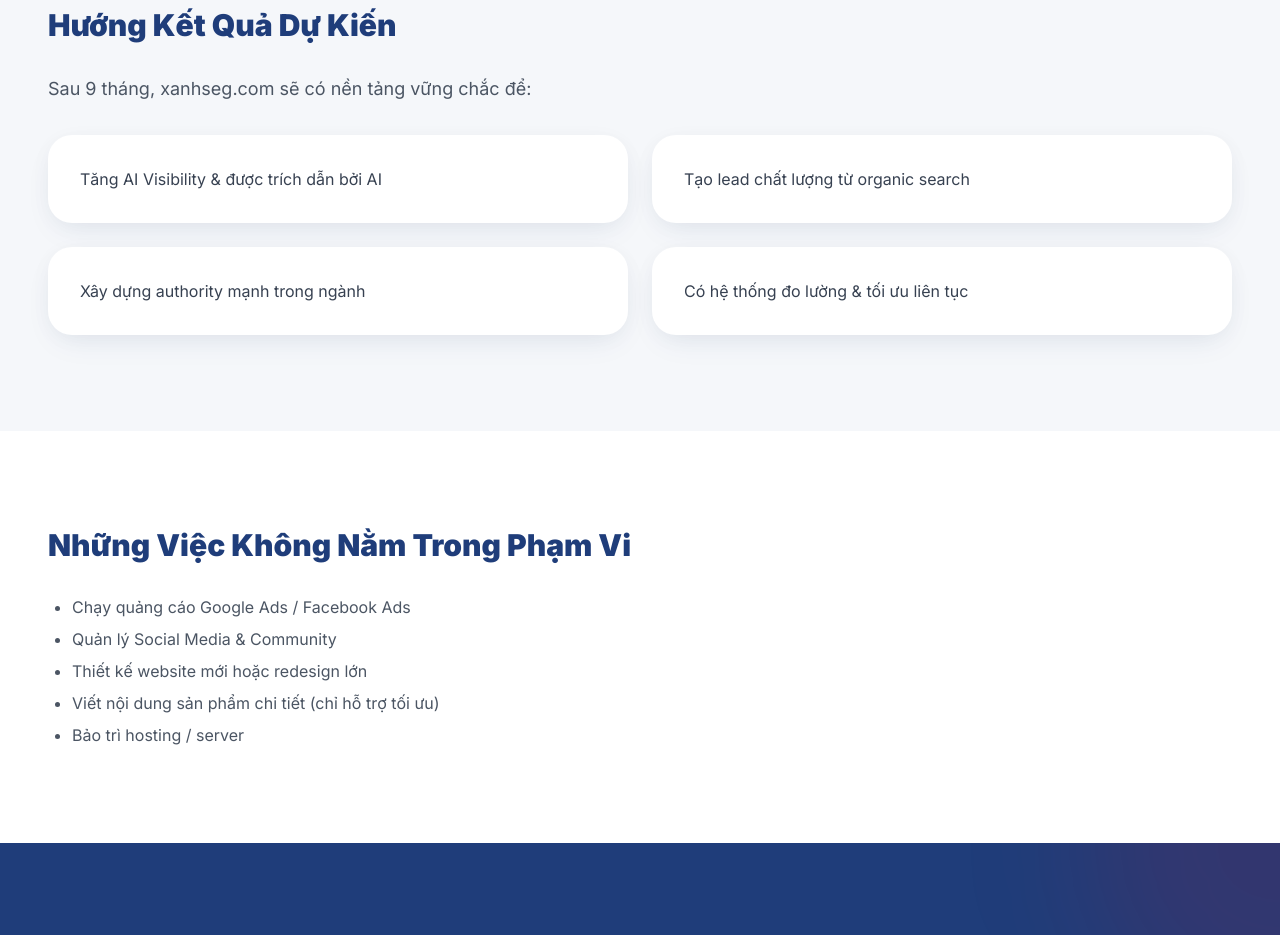
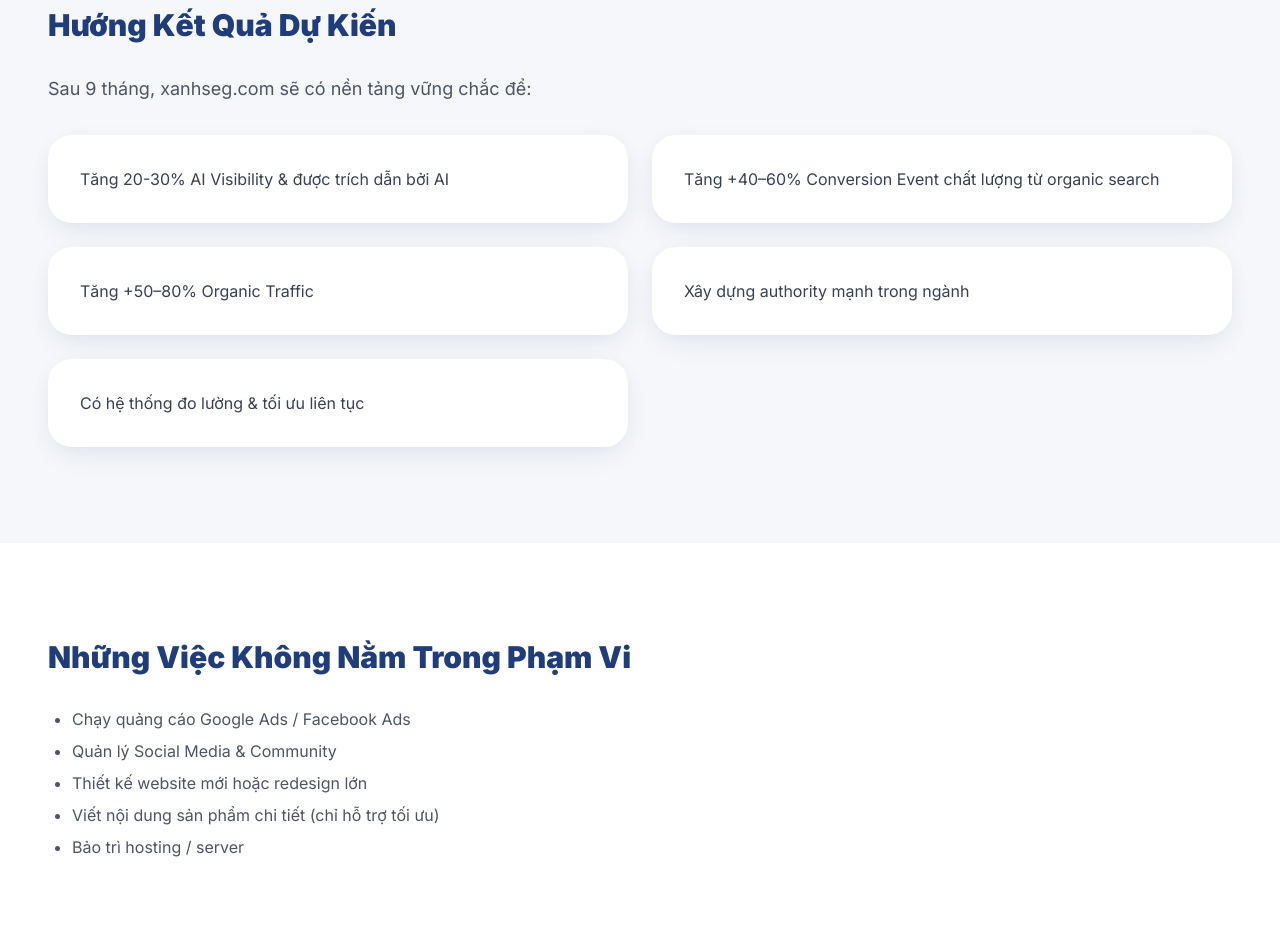
Before and after one commit to lienltpx-cmd/seo_xanh_sge, a plain HTML site: page index.html in a window 1280 px wide. Shown: the part 6640-7575 px from the top of the page. Drawn offline with nearby package versions, Linux system fonts and the light colour scheme.

Commit message:
Update index.html

```diff
--- a/index.html
+++ b/index.html
@@ -408,8 +408,9 @@
                 <h2 class="text-3xl font-black text-brand-navy mb-8 reveal">Hướng Kết Quả Dự Kiến</h2>
                 <p class="text-lg text-gray-600 max-w-3xl">Sau 9 tháng, xanhseg.com sẽ có nền tảng vững chắc để:</p>
                 <ul class="mt-8 grid grid-cols-1 md:grid-cols-2 gap-6">
-                    <li class="bg-white rounded-3xl p-8 shadow-bento">Tăng AI Visibility &amp; được trích dẫn bởi AI</li>
-                    <li class="bg-white rounded-3xl p-8 shadow-bento">Tạo lead chất lượng từ organic search</li>
+                    <li class="bg-white rounded-3xl p-8 shadow-bento">Tăng 20-30% AI Visibility &amp; được trích dẫn bởi AI</li>
+                    <li class="bg-white rounded-3xl p-8 shadow-bento">Tăng +40–60% Conversion Event chất lượng từ organic search</li>
+                    <li class="bg-white rounded-3xl p-8 shadow-bento">Tăng +50–80% Organic Traffic </li>
                     <li class="bg-white rounded-3xl p-8 shadow-bento">Xây dựng authority mạnh trong ngành</li>
                     <li class="bg-white rounded-3xl p-8 shadow-bento">Có hệ thống đo lường &amp; tối ưu liên tục</li>
                 </ul>
```
